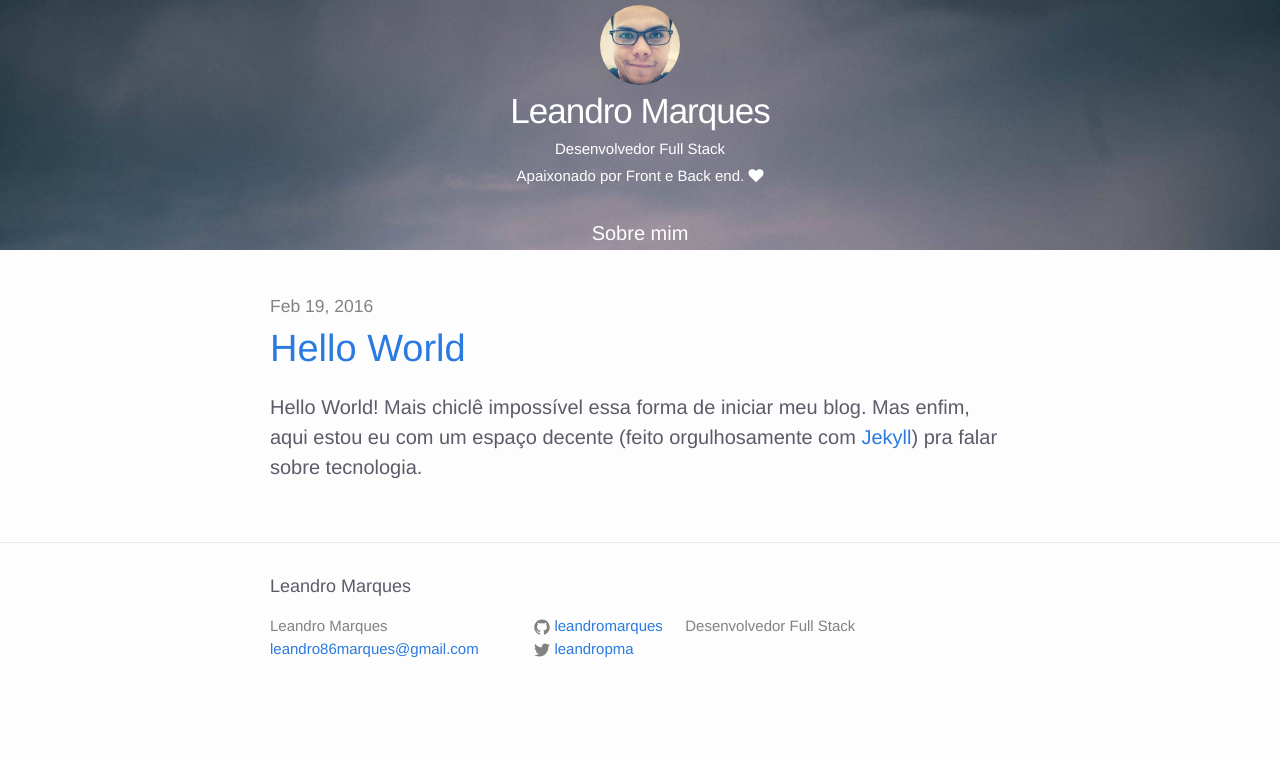
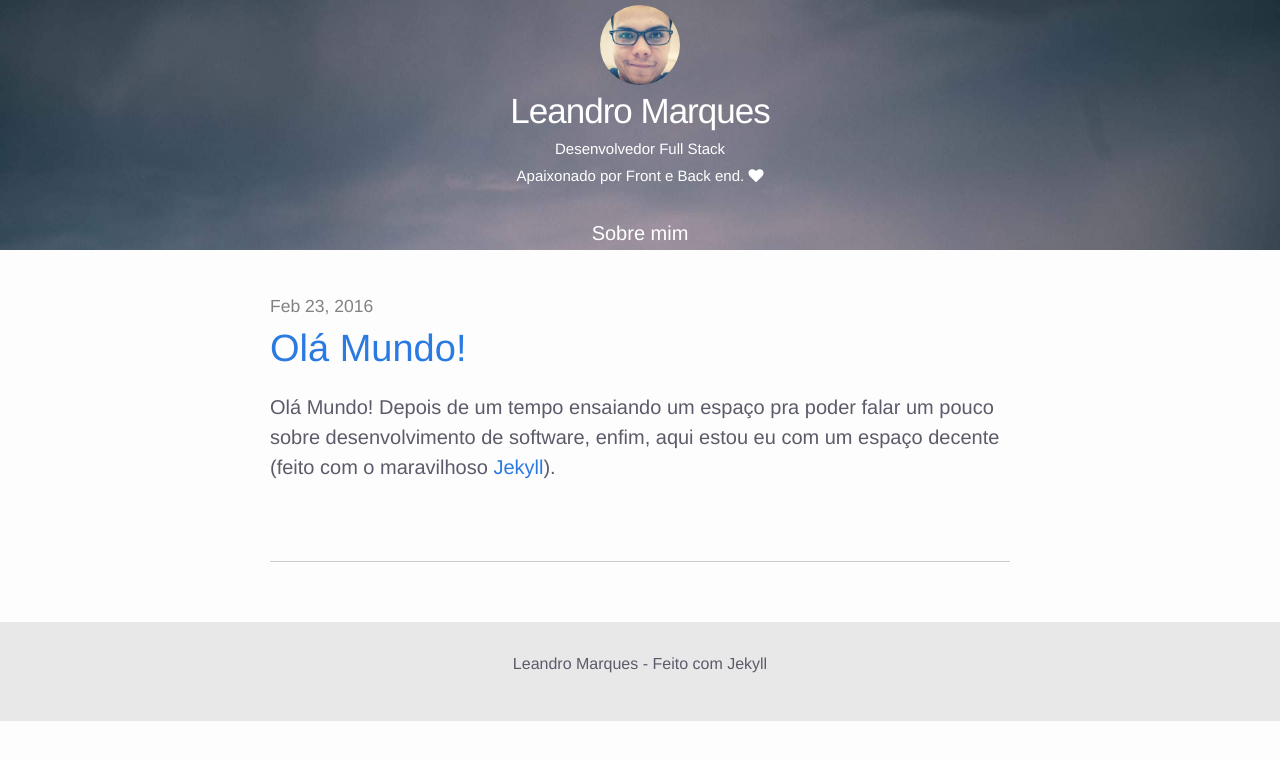
Before and after one commit to leandromarques/leandromarques.github.io, a Jekyll site: the page built from index.html, in a window 1280 px wide. Shown: the top 760 px of the page. Built offline with Jekyll 4.4.1, drawn with Linux system fonts in a browser that asks for light colours; nearby versions of some CDN libraries.

Commit message:
repost my first text and design adjustments

```diff
--- a/_config.yml
+++ b/_config.yml
@@ -16,6 +16,7 @@ url: "http://leandrom.com.br" # the base hostname & protocol for your site
 twitter_username: leandropma
 github_username:  leandromarques
 disqus: leandrom
+footer_phrase: Feito com Jekyll
 
 # Build settings
 markdown: kramdown
--- a/_includes/footer.html
+++ b/_includes/footer.html
@@ -2,36 +2,7 @@
 
   <div class="wrapper">
 
-    <h2 class="footer-heading">{{ site.title }}</h2>
-
-    <div class="footer-col-wrapper">
-      <div class="footer-col footer-col-1">
-        <ul class="contact-list">
-          <li>{{ site.title }}</li>
-          <li><a href="mailto:{{ site.email }}">{{ site.email }}</a></li>
-        </ul>
-      </div>
-
-      <div class="footer-col footer-col-2">
-        <ul class="social-media-list">
-          {% if site.github_username %}
-          <li>
-            {% include icon-github.html username=site.github_username %}
-          </li>
-          {% endif %}
-
-          {% if site.twitter_username %}
-          <li>
-            {% include icon-twitter.html username=site.twitter_username %}
-          </li>
-          {% endif %}
-        </ul>
-      </div>
-
-      <div class="footer-col footer-col-3">
-        <p>{{ site.description }}</p>
-      </div>
-    </div>
+    <h2 class="footer-heading">{{ site.title }} - {{ site.footer_phrase }}</h2>
 
   </div>
 
--- a/_posts/2016-02-19-hello-world.markdown
+++ /dev/null
@@ -1,13 +0,0 @@
----
-layout: post
-title:  "Hello World"
-date:   2016-02-19 14:32:14 -0200
-categories: geral
----
-Hello World! Mais chiclê impossível essa forma de iniciar meu blog. Mas enfim, aqui estou eu com um espaço decente (feito orgulhosamente com [Jekyll](http://www.jekyllrb.com)) pra falar sobre tecnologia.
-
-Tentarei contribuir um pouco para a comunidade e obviamente produzir conteúdo sobre desenvolvimento de softwares, uma forma de também consolidar meus estudos e descobertas, mas não só isso, pretendo falar também sobre a carreira como programador, os percalços e triunfos de toda minha jornada.
-
-Não pretendo escrever apenas por escrever e nem trazer coisas irrelevantes e repetidas (essa talvez seja a parte mais difícil), portanto, espero que aproveitem o conteúdo!
-
-Até a próxima!
--- /dev/null
+++ b/_posts/2016-02-23-ola-mundo.markdown
@@ -0,0 +1,13 @@
+---
+layout: post
+title:  "Olá Mundo!"
+date:   2016-02-23 18:08:14 -0200
+categories: geral
+---
+Olá Mundo! Depois de um tempo ensaiando um espaço pra poder falar um pouco sobre desenvolvimento de software, enfim, aqui estou eu com um espaço decente (feito com o maravilhoso [Jekyll](http://www.jekyllrb.com)).
+
+Tentarei contribuir um pouco para a comunidade e obviamente produzir conteúdo sobre desenvolvimento de software, primeiramente em portuguê. Essa é uma forma que encontrei pra consolidar meus estudos e pesquisas, mas não só isso, poder passar esse conhecimento adiante. Não ficando somente na parte técnica, também pretendo falar sobre coisas do dia a dia, obviamente focado na carreira de desenvolvedor.
+
+Aguardem, que em breve trarei alguns artigos!
+
+Até a próxima!
--- a/_sass/_layout.scss
+++ b/_sass/_layout.scss
@@ -109,68 +109,14 @@
 * Site footer
 */
 .site-footer {
-    border-top: 1px solid $grey-color-light;
+    background-color: $grey-color-light;
     padding: $spacing-unit 0;
 }
 
 .footer-heading {
-    font-size: 18px;
+    text-align: center;
+    font-size: 16px;
     margin-bottom: $spacing-unit / 2;
-}
-
-.contact-list,
-.social-media-list {
-    list-style: none;
-    margin-left: 0;
-}
-
-.footer-col-wrapper {
-    font-size: 15px;
-    color: $grey-color;
-    margin-left: -$spacing-unit / 2;
-    @extend %clearfix;
-}
-
-.footer-col {
-    float: left;
-    margin-bottom: $spacing-unit / 2;
-    padding-left: $spacing-unit / 2;
-}
-
-.footer-col-1 {
-    width: -webkit-calc(35% - (#{$spacing-unit} / 2));
-    width:         calc(35% - (#{$spacing-unit} / 2));
-}
-
-.footer-col-2 {
-    width: -webkit-calc(20% - (#{$spacing-unit} / 2));
-    width:         calc(20% - (#{$spacing-unit} / 2));
-}
-
-.footer-col-3 {
-    width: -webkit-calc(45% - (#{$spacing-unit} / 2));
-    width:         calc(45% - (#{$spacing-unit} / 2));
-}
-
-@include media-query($on-laptop) {
-    .footer-col-1,
-    .footer-col-2 {
-        width: -webkit-calc(50% - (#{$spacing-unit} / 2));
-        width:         calc(50% - (#{$spacing-unit} / 2));
-    }
-
-    .footer-col-3 {
-        width: -webkit-calc(100% - (#{$spacing-unit} / 2));
-        width:         calc(100% - (#{$spacing-unit} / 2));
-    }
-}
-
-@include media-query($on-palm) {
-    .footer-col {
-        float: none;
-        width: -webkit-calc(100% - (#{$spacing-unit} / 2));
-        width:         calc(100% - (#{$spacing-unit} / 2));
-    }
 }
 
 
@@ -192,6 +138,8 @@
 
     > li {
         margin-bottom: $spacing-unit;
+        border-bottom: 1px solid #CCC;
+        padding-bottom: 4rem;
     }
 }
 
```
Also changed, not shown: images/mountain_1.jpg.
